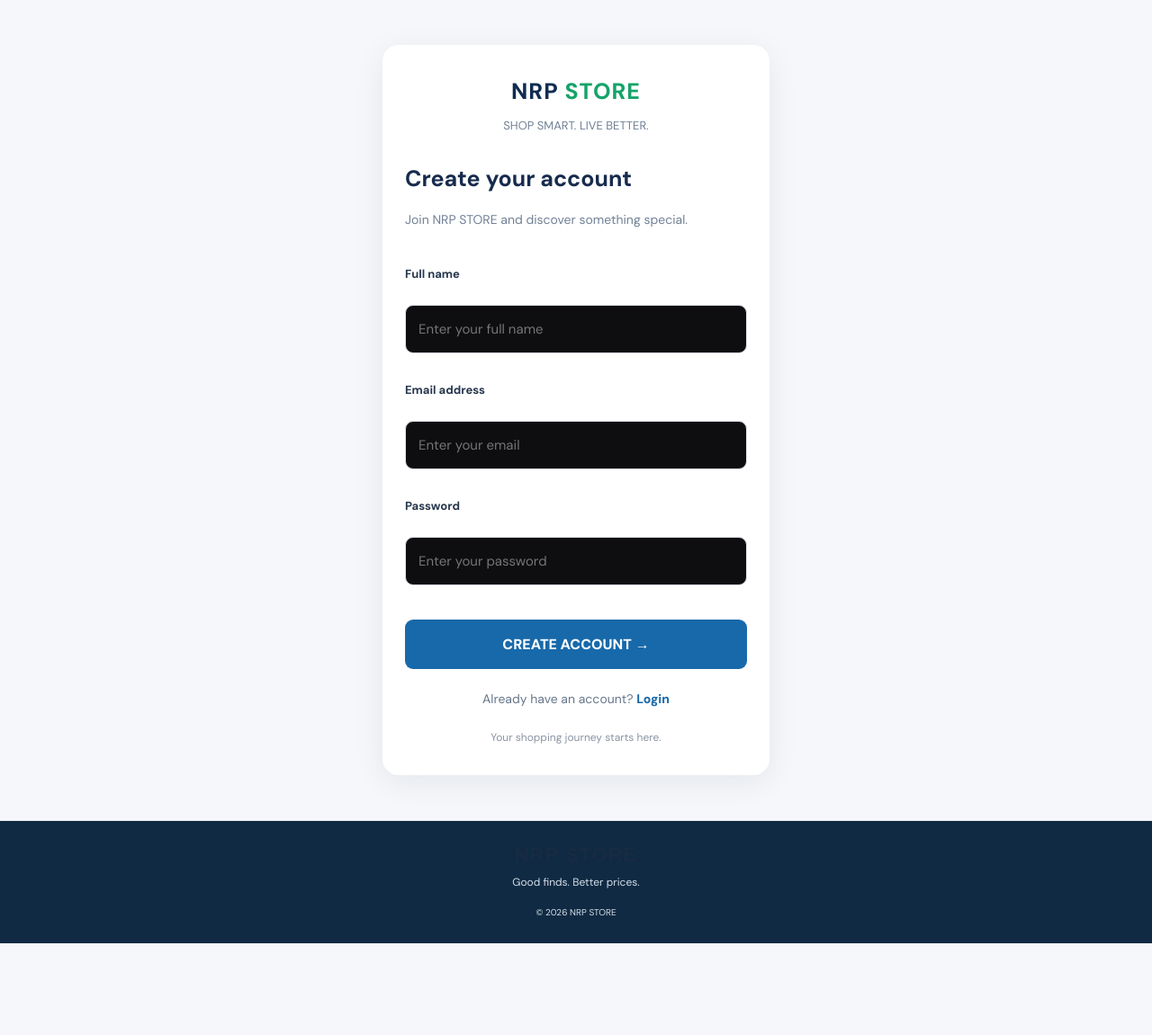
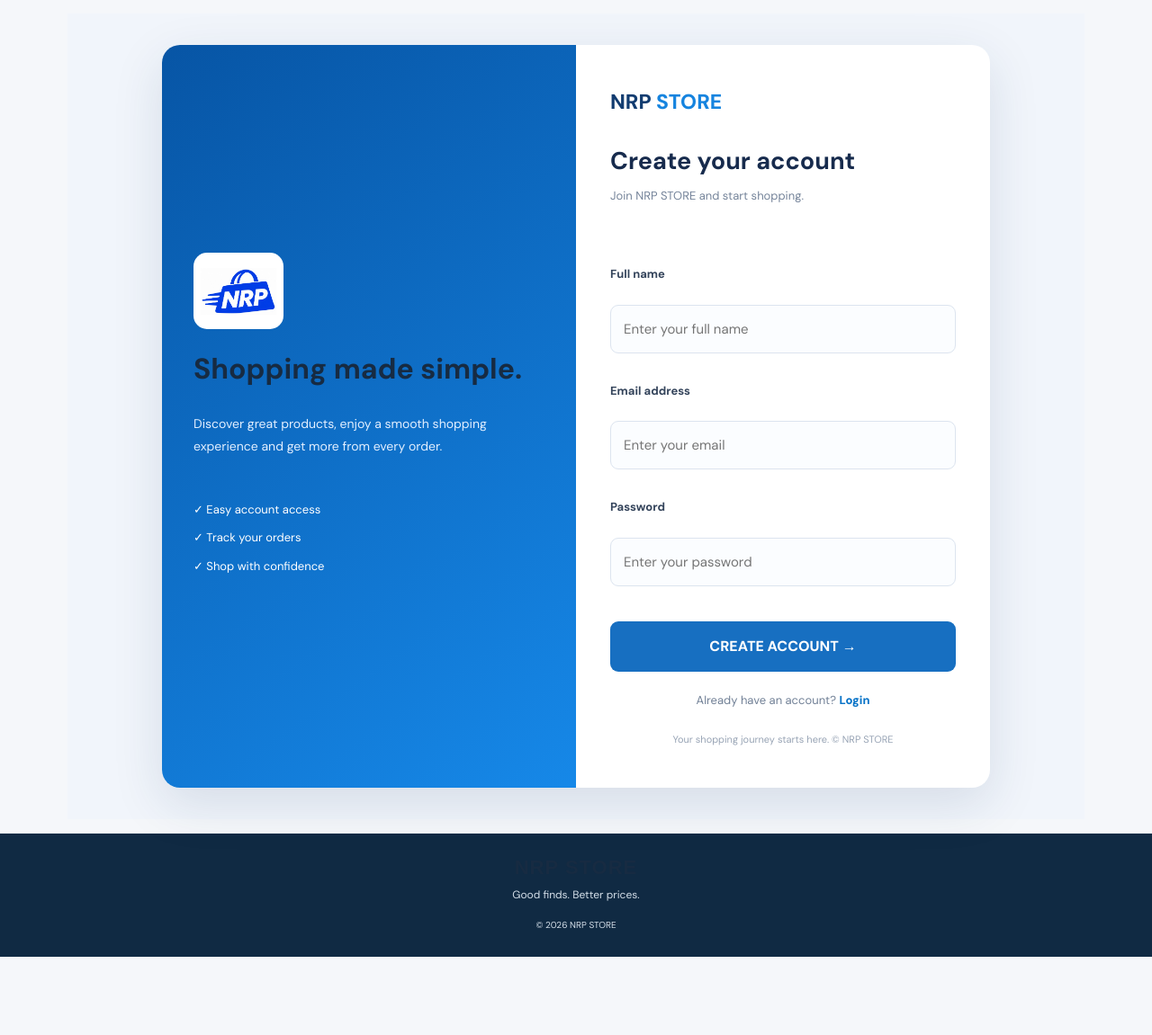
Before and after one commit to akibulhuxn35-hue/nrp-store, a Flask app: page /register in a window 1280 px wide. Shown: the part 78-1229 px from the top of the page at 90% size. Before the commit the page ends 1127 px from the top, so only its background shows below. Run offline with Flask 3, Linux system fonts and the light colour scheme; some libraries are stand-ins or nearby versions.

Commit message:
Add Google Sign-In to NRP STORE

```diff
--- a/app.py
+++ b/app.py
@@ -1,5 +1,6 @@
 import os, sqlite3, secrets, hashlib, hmac, smtplib, io
 import json, urllib.request, urllib.error
+import requests
 import cloudinary.uploader
 import psycopg
 from psycopg.rows import dict_row
@@ -163,6 +164,19 @@ def init_db():
             conn.execute(
                 "ALTER TABLE users ADD COLUMN IF NOT EXISTS phone_verified INTEGER NOT NULL DEFAULT 0"
             )
+            conn.execute("""
+                CREATE TABLE IF NOT EXISTS phone_login_otps (
+                    id BIGINT GENERATED BY DEFAULT AS IDENTITY PRIMARY KEY,
+                    phone TEXT NOT NULL,
+                    provider_session_id TEXT NOT NULL,
+                    purpose TEXT NOT NULL,
+                    user_id BIGINT REFERENCES users(id),
+                    expires_at TEXT NOT NULL,
+                    attempts INTEGER NOT NULL DEFAULT 0,
+                    used INTEGER NOT NULL DEFAULT 0,
+                    created_at TEXT NOT NULL
+                )
+            """)
             conn.execute(
                 "ALTER TABLE users ADD COLUMN IF NOT EXISTS is_delivery INTEGER NOT NULL DEFAULT 0"
             )
@@ -331,6 +345,23 @@ def init_db():
     if "images" not in columns:
         conn.execute("ALTER TABLE products ADD COLUMN images TEXT NOT NULL DEFAULT '[]'")
     user_columns = {row[1] for row in conn.execute("PRAGMA table_info(users)")}
+    if "phone" not in user_columns:
+        conn.execute("ALTER TABLE users ADD COLUMN phone TEXT")
+    if "phone_verified" not in user_columns:
+        conn.execute("ALTER TABLE users ADD COLUMN phone_verified INTEGER NOT NULL DEFAULT 0")
+    conn.execute("""
+        CREATE TABLE IF NOT EXISTS phone_login_otps (
+            id INTEGER PRIMARY KEY AUTOINCREMENT,
+            phone TEXT NOT NULL,
+            provider_session_id TEXT NOT NULL,
+            purpose TEXT NOT NULL,
+            user_id INTEGER REFERENCES users(id),
+            expires_at TEXT NOT NULL,
+            attempts INTEGER NOT NULL DEFAULT 0,
+            used INTEGER NOT NULL DEFAULT 0,
+            created_at TEXT NOT NULL
+        )
+    """)
     if "is_delivery" not in user_columns:
         conn.execute("ALTER TABLE users ADD COLUMN is_delivery INTEGER NOT NULL DEFAULT 0")
 
@@ -786,7 +817,80 @@ def login():
                 return redirect(url_for("delivery_dashboard"))
             return redirect(url_for("index"))
         flash("Incorrect email or password.", "danger")
-    return render_template("auth.html", mode="login")
+    return render_template("auth.html", mode="login", google_client_id=os.environ.get("GOOGLE_CLIENT_ID", ""))
+
+@app.route("/google/callback", methods=["POST"])
+def google_callback():
+    try:
+        data = request.get_json(silent=True) or {}
+        credential = data.get("credential", "").strip()
+
+        if not credential:
+            return jsonify({"success": False, "message": "Google token missing"}), 400
+
+        result = requests.get(
+            "https://oauth2.googleapis.com/tokeninfo",
+            params={"id_token": credential},
+            timeout=10
+        )
+
+        if result.status_code != 200:
+            return jsonify({"success": False, "message": "Google verification failed"}), 401
+
+        info = result.json()
+        client_id = os.environ.get("GOOGLE_CLIENT_ID", "")
+
+        if not client_id or info.get("aud") != client_id:
+            return jsonify({"success": False, "message": "Invalid Google account"}), 401
+
+        if info.get("iss") not in ("accounts.google.com", "https://accounts.google.com"):
+            return jsonify({"success": False, "message": "Invalid token issuer"}), 401
+
+        if info.get("email_verified") not in (True, "true"):
+            return jsonify({"success": False, "message": "Email is not verified"}), 401
+
+        if int(info.get("exp", 0)) <= int(datetime.now(timezone.utc).timestamp()):
+            return jsonify({"success": False, "message": "Google token expired"}), 401
+
+        email = info.get("email", "").strip().lower()
+        if not email:
+            return jsonify({"success": False, "message": "Email missing"}), 400
+
+        conn = db()
+        user = conn.execute("SELECT * FROM users WHERE email=?", (email,)).fetchone()
+
+        if not user:
+            name = info.get("name") or info.get("given_name") or email.split("@")[0]
+            password = generate_password_hash(secrets.token_urlsafe(48))
+            conn.execute(
+                "INSERT INTO users(name,email,password) VALUES(?,?,?)",
+                (name, email, password)
+            )
+            conn.commit()
+            user = conn.execute("SELECT * FROM users WHERE email=?", (email,)).fetchone()
+
+        session.clear()
+        session["user"] = {
+            "id": user["id"],
+            "name": user["name"],
+            "email": user["email"],
+            "is_admin": bool(user["is_admin"]),
+            "is_delivery": bool(user["is_delivery"])
+        }
+
+        if user["is_admin"]:
+            destination = url_for("admin")
+        elif user["is_delivery"]:
+            destination = url_for("delivery_dashboard")
+        else:
+            destination = url_for("index")
+
+        return jsonify({"success": True, "redirect": destination})
+
+    except (requests.RequestException, ValueError, KeyError):
+        app.logger.warning("Google login verification failed")
+        return jsonify({"success": False, "message": "Google login failed"}), 400
+
 
 @app.route("/logout")
 def logout():
--- a/templates/auth.html
+++ b/templates/auth.html
@@ -1,63 +1,107 @@
 {% extends "base.html" %}
 {% block title %}{{ 'Create Account' if mode=='register' else 'Login' }} — NRP STORE{% endblock %}
 {% block content %}
-
 <style>
-.auth-page{min-height:75vh;display:flex;align-items:center;justify-content:center;padding:35px 15px;background:#f5f7fa}
-.auth-box{width:100%;max-width:430px;background:#fff;padding:32px 25px;border-radius:18px;box-shadow:0 8px 35px #10213a12}
-.auth-logo{text-align:center;font-size:25px;font-weight:900;color:#102c52;letter-spacing:1px}
-.auth-logo span{color:#16a36a}
-.auth-tag{text-align:center;color:#718096;font-size:13px;margin:8px 0 28px}
-.auth-box h1{font-size:25px;color:#172b4d;margin-bottom:8px}
-.auth-sub{color:#718096;font-size:14px;margin-bottom:25px}
-.auth-box label{display:block;font-size:13px;font-weight:700;color:#26364d;margin:15px 0 7px}
-.auth-box input{width:100%;padding:14px;border:1px solid #dce2eb;border-radius:9px;font-size:15px;outline:none}
-.auth-box input:focus{border-color:#1769aa;box-shadow:0 0 0 3px #1769aa15}
-.auth-submit{width:100%;border:0;border-radius:9px;padding:15px;background:#1769aa;color:#fff;font-size:16px;font-weight:800;margin-top:22px;cursor:pointer}
-.auth-switch{text-align:center;margin-top:22px;color:#68778c;font-size:14px}
-.auth-switch a{color:#1769aa;font-weight:800;text-decoration:none}
-.auth-note{text-align:center;font-size:12px;color:#8994a5;margin-top:22px}
-@media(max-width:480px){.auth-page{padding:20px 12px}.auth-box{padding:27px 20px}}
+.auth-page{min-height:78vh;background:#f1f5fb;padding:35px 16px;display:grid;place-items:center}
+.auth-shell{width:100%;max-width:920px;min-height:510px;display:grid;grid-template-columns:1fr 1fr;background:white;border-radius:20px;overflow:hidden;box-shadow:0 18px 55px #17365d20}
+.auth-promo{background:linear-gradient(145deg,#0755a5,#1688e8);color:white;padding:48px 35px;display:flex;flex-direction:column;justify-content:center}
+.auth-promo img{width:100px;height:85px;object-fit:contain;background:white;border-radius:15px;padding:8px;margin-bottom:25px}
+.auth-promo h2{font-size:32px;line-height:1.2;margin:0 0 15px}
+.auth-promo p{color:#e2efff;font-size:14px;line-height:1.8}
+.auth-benefit{margin-top:28px;font-size:13px;line-height:2.4}
+.auth-panel{padding:45px 38px;display:flex;flex-direction:column;justify-content:center}
+.auth-brand{font-weight:900;font-size:23px;color:#123c70;margin-bottom:25px}
+.auth-brand span{color:#1684df}
+.auth-panel h1{font-size:27px;color:#172b4d;margin:0 0 8px}
+.auth-sub{font-size:13px;color:#75849a;margin:0 0 25px}
+.auth-panel label{display:block;font-size:13px;font-weight:700;color:#34445b;margin:16px 0 7px}
+.auth-panel input{width:100%;padding:14px;border:1px solid #dce4ef;border-radius:9px;font-size:15px;outline:none;background:#fbfdff}
+.auth-panel input:focus{border-color:#1684df;box-shadow:0 0 0 3px #1684df18}
+.auth-submit{width:100%;border:0;border-radius:9px;padding:15px;background:#176fc1;color:white;font-weight:800;margin-top:23px;cursor:pointer}
+.auth-submit:hover{background:#0755a5}
+.auth-switch{text-align:center;margin-top:22px;font-size:13px;color:#718096}
+.auth-switch a,.auth-forgot a{color:#0873c7;font-weight:800}
+.auth-forgot{text-align:right;margin-top:12px;font-size:12px}
+.auth-note{text-align:center;color:#98a4b5;font-size:11px;margin-top:24px}
+@media(max-width:650px){.auth-shell{grid-template-columns:1fr;max-width:440px}.auth-promo{padding:25px 25px}.auth-promo img{width:70px;height:60px;margin-bottom:12px}.auth-promo h2{font-size:23px}.auth-promo p{margin:5px 0}.auth-benefit{display:none}.auth-panel{padding:30px 24px}}
 </style>
-
 <div class="auth-page">
- <div class="auth-box">
-  <div class="auth-logo">NRP <span>STORE</span></div>
-  <div class="auth-tag">SHOP SMART. LIVE BETTER.</div>
-
+ <div class="auth-shell">
+  <section class="auth-promo">
+   <img src="{{ url_for('static', filename='images/nrp-logo.png') }}" alt="NRP STORE">
+   <h2>Shopping made simple.</h2>
+   <p>Discover great products, enjoy a smooth shopping experience and get more from every order.</p>
+   <div class="auth-benefit">✓ Easy account access<br>✓ Track your orders<br>✓ Shop with confidence</div>
+  </section>
+  <section class="auth-panel">
+   <div class="auth-brand">NRP <span>STORE</span></div>
    <h1>{{ 'Create your account' if mode=='register' else 'Welcome back!' }}</h1>
-  <p class="auth-sub">{{ 'Join NRP STORE and discover something special.' if mode=='register' else 'Sign in to continue shopping.' }}</p>
-
+   <p class="auth-sub">{{ 'Join NRP STORE and start shopping.' if mode=='register' else 'Sign in to continue your shopping journey.' }}</p>
    <form method="post" class="stack-form">
     {% if mode=='register' %}
     <label>Full name</label>
     <input name="name" placeholder="Enter your full name" required autocomplete="name">
     {% endif %}
-
     <label>Email address</label>
     <input name="email" type="email" placeholder="Enter your email" required autocomplete="email">
-
     <label>Password</label>
     <input name="password" type="password" {% if mode=="register" %}minlength="8"{% endif %} placeholder="Enter your password" required autocomplete="{{ 'new-password' if mode=='register' else 'current-password' }}">
-
     <button type="submit" class="auth-submit">{{ 'CREATE ACCOUNT' if mode=='register' else 'LOGIN SECURELY' }} →</button>
    </form>
 
+   {% if mode != 'register' and google_client_id %}
+   <div style="text-align:center;margin-top:22px">
+    <div style="color:#8793a5;font-size:12px;margin-bottom:14px">OR CONTINUE WITH</div>
+    <div id="google-signin" style="display:flex;justify-content:center"></div>
+    <p id="google-message" style="font-size:12px;color:#d33;margin-top:10px"></p>
+   </div>
+   <script src="https://accounts.google.com/gsi/client" async defer></script>
+   <script>
+   window.addEventListener("load", function () {
+     if (!window.google || !google.accounts || !google.accounts.id) return;
+
+     google.accounts.id.initialize({
+       client_id: {{ google_client_id|tojson }},
+       callback: async function(response) {
+         const message = document.getElementById("google-message");
+         message.style.color = "#d33";
+         message.textContent = "Verifying Google account...";
+
+         try {
+           const result = await fetch("/google/callback", {
+             method: "POST",
+             headers: {"Content-Type": "application/json"},
+             body: JSON.stringify({credential: response.credential})
+           });
+           const data = await result.json();
+
+           if (result.ok && data.success) {
+             window.location.href = data.redirect;
+           } else {
+             message.textContent = data.message || "Google login failed.";
+           }
+         } catch (error) {
+           message.textContent = "Network error. Please try again.";
+         }
+       }
+     });
+
+     google.accounts.id.renderButton(
+       document.getElementById("google-signin"),
+       {theme: "outline", size: "large", text: "continue_with", shape: "rectangular", width: 280}
+     );
+   });
+   </script>
+   {% endif %}
    {% if mode != 'register' %}
-  <div class="auth-switch" style="text-align:right;margin-top:12px">
-   <a href="{{ url_for('forgot_password') }}">Forgot Password?</a>
+   <div class="auth-forgot"><a href="{{ url_for('forgot_password') }}">Forgot Password?</a></div>
+   {% endif %}
+   <div class="auth-switch">
+    {% if mode=='register' %}Already have an account? <a href="{{ url_for('login') }}">Login</a>
+    {% else %}New to NRP STORE? <a href="{{ url_for('register') }}">Create account</a>{% endif %}
    </div>
-  {% endif %}
-
-  <div class="auth-switch">
-   {% if mode=='register' %}
-   Already have an account? <a href="{{ url_for('login') }}">Login</a>
-   {% else %}
-   New to NRP STORE? <a href="{{ url_for('register') }}">Create account</a>
-   {% endif %}
-  </div>
-
-  <div class="auth-note">Your shopping journey starts here.</div>
+   <div class="auth-note">Your shopping journey starts here. © NRP STORE</div>
+  </section>
  </div>
 </div>
 {% endblock %}
```
Lines whose indentation alone changed are shown as unchanged.
